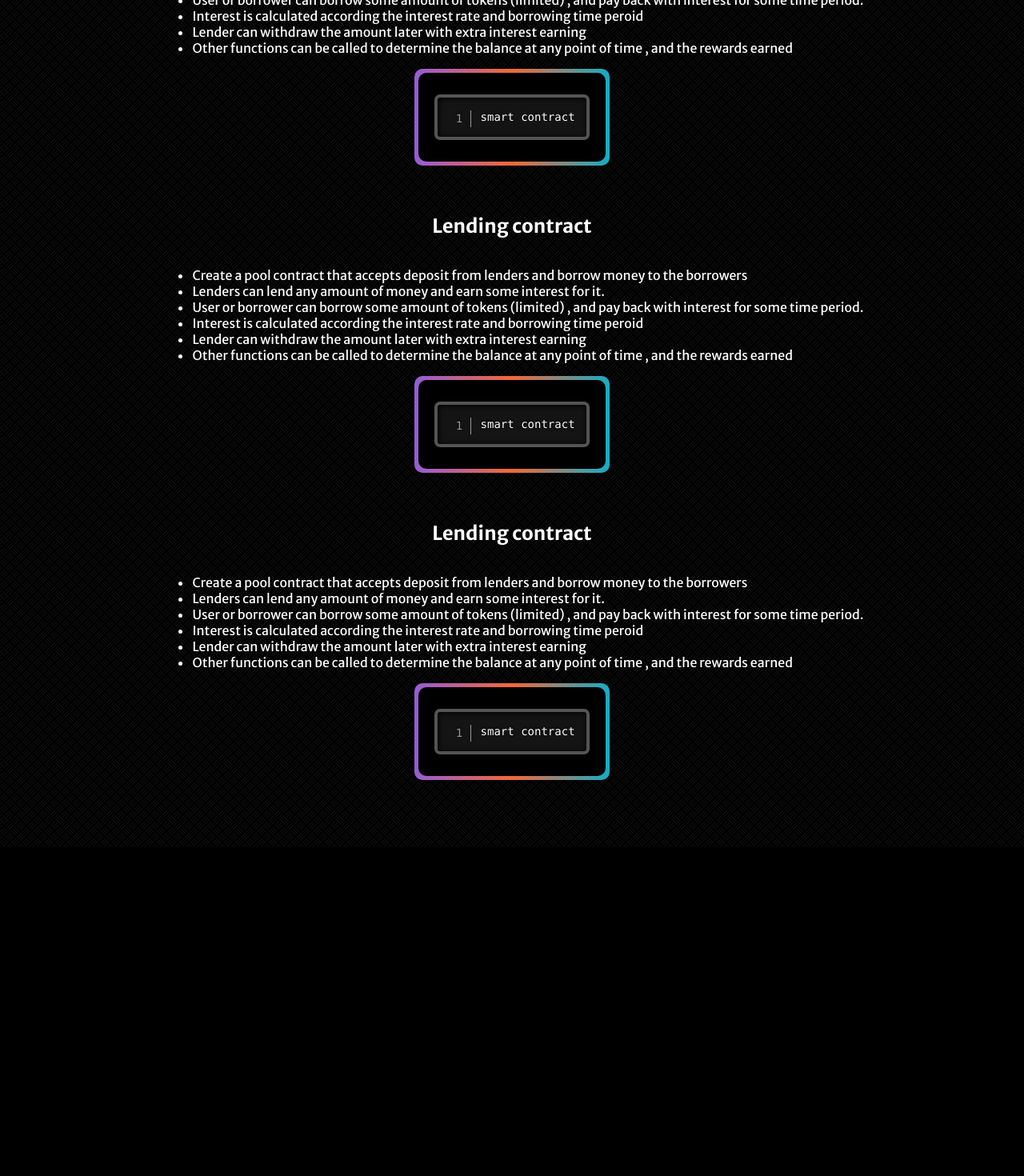
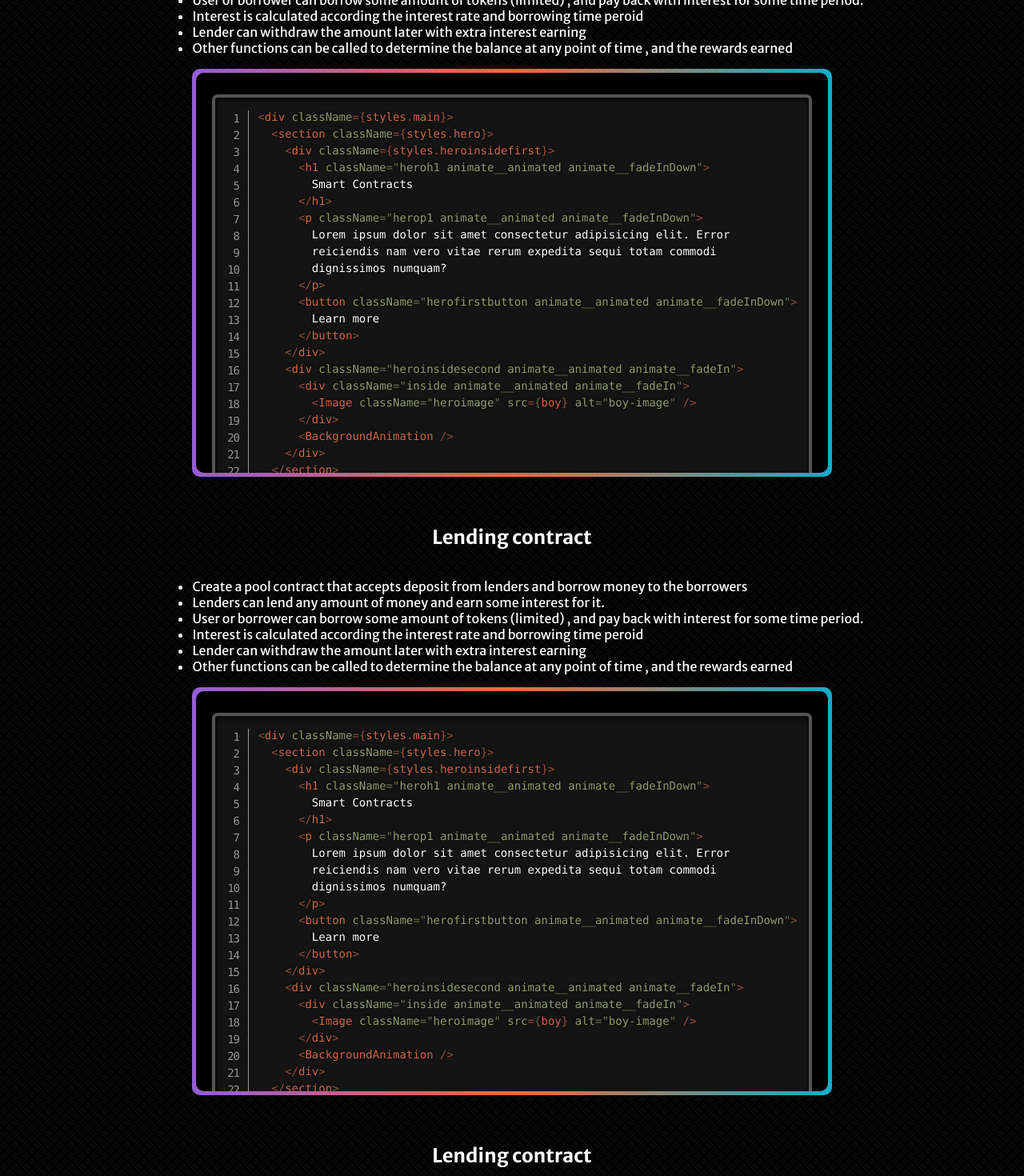
Before and after one commit to Jaydip-lamprostech/fevmproject, a Next.js app: page / in a window 1280 px wide. Shown: the part 1080-2550 px from the top of the page at 80% size. Before the commit the page ends 2139 px from the top, so only its background shows below. Built offline with nearby package versions, Linux system fonts and the light colour scheme.

Commit message:
changes in the links

```diff
--- a/pages/index.js
+++ b/pages/index.js
@@ -18,7 +18,143 @@ export default function Home() {
   }, []);
   const logoref = useRef();
 
-  const lending = `smart contract`;
+  const lending = `<div className={styles.main}>
+  <section className={styles.hero}>
+    <div className={styles.heroinsidefirst}>
+      <h1 className="heroh1 animate__animated animate__fadeInDown">
+        Smart Contracts
+      </h1>
+      <p className="herop1 animate__animated animate__fadeInDown">
+        Lorem ipsum dolor sit amet consectetur adipisicing elit. Error
+        reiciendis nam vero vitae rerum expedita sequi totam commodi
+        dignissimos numquam?
+      </p>
+      <button className="herofirstbutton animate__animated animate__fadeInDown">
+        Learn more
+      </button>
+    </div>
+    <div className="heroinsidesecond animate__animated animate__fadeIn">
+      <div className="inside animate__animated animate__fadeIn">
+        <Image className="heroimage" src={boy} alt="boy-image" />
+      </div>
+      <BackgroundAnimation />
+    </div>
+  </section>
+  <section className={styles.secondsection}>
+    <h2 className="contractsheading">Contracts</h2>
+    <div className={styles.contractdiv}>
+      <h2>Lending contract</h2>
+      <span className={styles.features}>
+        <ul>
+          <li>
+            Create a pool contract that accepts deposit from lenders and
+            borrow money to the borrowers
+          </li>
+          <li>
+            Lenders can lend any amount of money and earn some interest for
+            it.
+          </li>
+          <li>
+            User or borrower can borrow some amount of tokens (limited) ,
+            and pay back with interest for some time period.
+          </li>
+          <li>
+            Interest is calculated according the interest rate and borrowing
+            time peroid
+          </li>
+          <li>
+            Lender can withdraw the amount later with extra interest earning
+          </li>
+          <li>
+            Other functions can be called to determine the balance at any
+            point of time , and the rewards earned
+          </li>
+        </ul>
+      </span>
+      <div className="parentofcode">
+        <span className={styles.code}>
+          <pre className="line-numbers">
+            <code className="language-jsx">{lending}</code>
+          </pre>
+        </span>
+      </div>
+    </div>
+    <div className={styles.contractdiv}>
+      <h2>Lending contract</h2>
+      <span className={styles.features}>
+        <ul>
+          <li>
+            Create a pool contract that accepts deposit from lenders and
+            borrow money to the borrowers
+          </li>
+          <li>
+            Lenders can lend any amount of money and earn some interest for
+            it.
+          </li>
+          <li>
+            User or borrower can borrow some amount of tokens (limited) ,
+            and pay back with interest for some time period.
+          </li>
+          <li>
+            Interest is calculated according the interest rate and borrowing
+            time peroid
+          </li>
+          <li>
+            Lender can withdraw the amount later with extra interest earning
+          </li>
+          <li>
+            Other functions can be called to determine the balance at any
+            point of time , and the rewards earned
+          </li>
+        </ul>
+      </span>
+      <div className="parentofcode">
+        <span className={styles.code}>
+          <pre className="line-numbers">
+            <code className="language-jsx">{lending}</code>
+          </pre>
+        </span>
+      </div>
+    </div>
+    <div className={styles.contractdiv}>
+      <h2>Lending contract</h2>
+      <span className={styles.features}>
+        <ul>
+          <li>
+            Create a pool contract that accepts deposit from lenders and
+            borrow money to the borrowers
+          </li>
+          <li>
+            Lenders can lend any amount of money and earn some interest for
+            it.
+          </li>
+          <li>
+            User or borrower can borrow some amount of tokens (limited) ,
+            and pay back with interest for some time period.
+          </li>
+          <li>
+            Interest is calculated according the interest rate and borrowing
+            time peroid
+          </li>
+          <li>
+            Lender can withdraw the amount later with extra interest earning
+          </li>
+          <li>
+            Other functions can be called to determine the balance at any
+            point of time , and the rewards earned
+          </li>
+        </ul>
+      </span>
+      <div className="parentofcode">
+        <span className={styles.code}>
+          <pre className="line-numbers">
+            <code className="language-jsx">{lending}</code>
+          </pre>
+        </span>
+      </div>
+    </div>
+  </section>
+</div>`;
   // const button = document.getElementById("logo_image");
 
   return (
@@ -46,7 +182,7 @@ export default function Home() {
       </section>
       <section className={styles.secondsection}>
         <h2 className="contractsheading">Contracts</h2>
-        <div className={styles.contractdiv}>
+        <div className={styles.contractdiv} id="lending">
           <h2>Lending contract</h2>
           <span className={styles.features}>
             <ul>
@@ -75,7 +211,7 @@ export default function Home() {
               </li>
             </ul>
           </span>
-          <div className={styles.parentofcode}>
+          <div className="parentofcode">
             <span className={styles.code}>
               <pre className="line-numbers">
                 <code className="language-jsx">{lending}</code>
@@ -83,7 +219,7 @@ export default function Home() {
             </span>
           </div>
         </div>
-        <div className={styles.contractdiv}>
+        <div className={styles.contractdiv} id="staking">
           <h2>Lending contract</h2>
           <span className={styles.features}>
             <ul>
@@ -112,7 +248,7 @@ export default function Home() {
               </li>
             </ul>
           </span>
-          <div className={styles.parentofcode}>
+          <div className="parentofcode">
             <span className={styles.code}>
               <pre className="line-numbers">
                 <code className="language-jsx">{lending}</code>
@@ -120,7 +256,7 @@ export default function Home() {
             </span>
           </div>
         </div>
-        <div className={styles.contractdiv}>
+        <div className={styles.contractdiv} id="vault">
           <h2>Lending contract</h2>
           <span className={styles.features}>
             <ul>
@@ -149,7 +285,7 @@ export default function Home() {
               </li>
             </ul>
           </span>
-          <div className={styles.parentofcode}>
+          <div className="parentofcode">
             <span className={styles.code}>
               <pre className="line-numbers">
                 <code className="language-jsx">{lending}</code>
--- a/styles/Home.module.css
+++ b/styles/Home.module.css
@@ -250,15 +250,6 @@
   /* height: 100vh; */
 }
 
-.parentofcode {
-  max-width: 80%;
-  display: flex;
-  justify-content: center;
-  background: linear-gradient(90deg, #945dd6, #f46737, #13adc7);
-  padding: 5px;
-  border-radius: 10px;
-}
-
 @media (min-width: 768px) {
   .button {
     padding: 0.25em 0.75em;
--- a/styles/index.css
+++ b/styles/index.css
@@ -81,6 +81,15 @@ button.herofirstbutton {
   /* z-index: 1; */
 }
 
+.parentofcode {
+  max-width: 80%;
+  display: flex;
+  justify-content: center;
+  background: linear-gradient(90deg, #945dd6, #f46737, #13adc7);
+  padding: 5px;
+  border-radius: 10px;
+}
+
 @media only screen and (max-width: 768px) {
   h1.heroh1 {
     font-size: 2rem;
```
